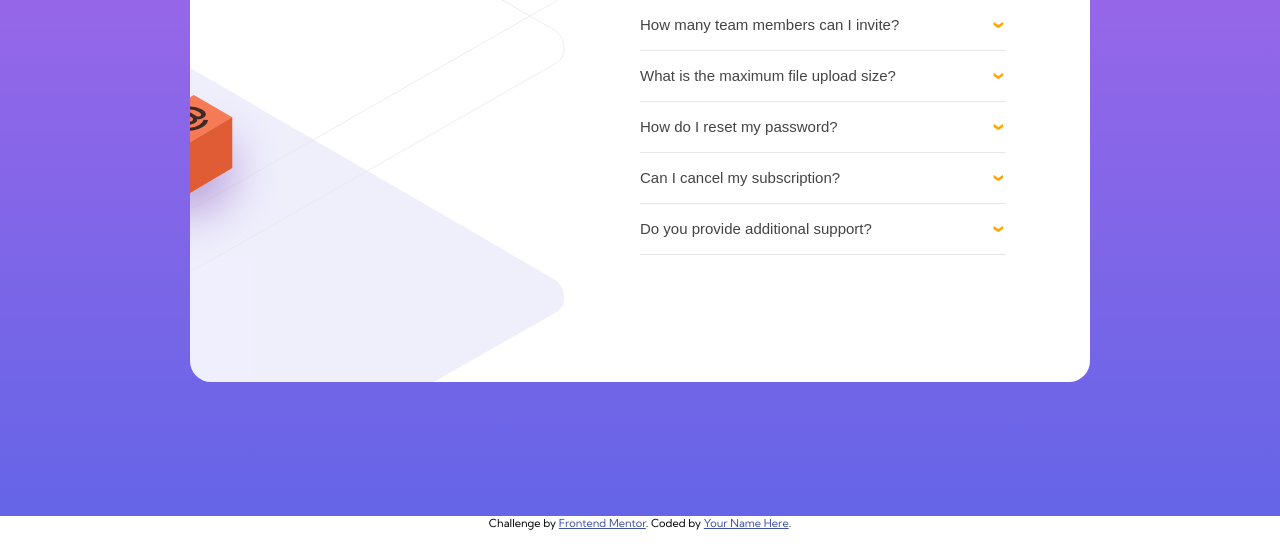
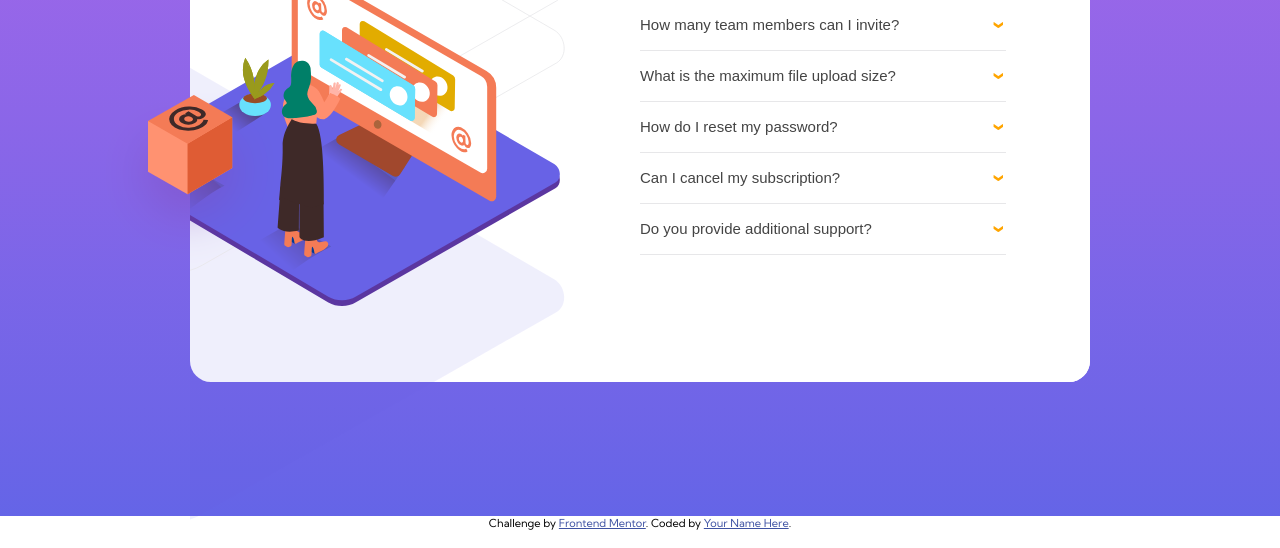
Before and after one commit to scottmotion/faq-accordion-card, a plain HTML site: page index.html in a window 1280 px wide. Shown: the part 252-800 px from the top of the page. Drawn offline with nearby package versions, Linux system fonts and the light colour scheme.

Commit message:
Update style.css

```diff
--- a/css/style.css
+++ b/css/style.css
@@ -37,7 +37,7 @@ main {
     width: 100%;
     background-color: white;
     border-radius: 1.5rem;
-    overflow: hidden;
+    /* overflow: hidden; */
 }
 
 .col {
@@ -53,10 +53,15 @@ main {
 /* COLUMN 1 LEFT */
 /*****************/
 
+.imgWrapper {
+    position: absolute;
+    overflow: hidden;
+}
+
 #column1 {
-    position: relative;
+    /* position: relative;
     top: 0;
-    left: 0;
+    left: 0; */
     align-self: center;
 }
 
@@ -69,7 +74,8 @@ img#patternDesktop {
 img#womanDesktop {
     position: absolute;
     width: 450px;
-    margin-left: -80px;
+    left: -80px;
+    top: 225px;
 }
 
 img#boxDesktop {
@@ -77,7 +83,7 @@ img#boxDesktop {
     width: 180px;
     margin-left: -90px;
     margin-bottom: -95px;
-    z-index: 1;
+    /* z-index: 1; */
 }
 
 /******************/
@@ -86,6 +92,13 @@ img#boxDesktop {
 
 #column2 {
     align-self: flex-start;
+    justify-content: flex-start;
+    height: 100%;
+    z-index: 2;
+    background-color: white;
+    border-top-right-radius: 1.5rem;
+    border-bottom-right-radius: 1.5rem;
+
 }
 .col-header {
     font-size: 2.25rem;
@@ -140,7 +153,7 @@ img#boxDesktop {
 }
 
 .panel {
-    background-color: white;
+    /* background-color: white; */
     max-height: 0;
     overflow: hidden;
     transition: max-height 0.2s ease-out;
```
